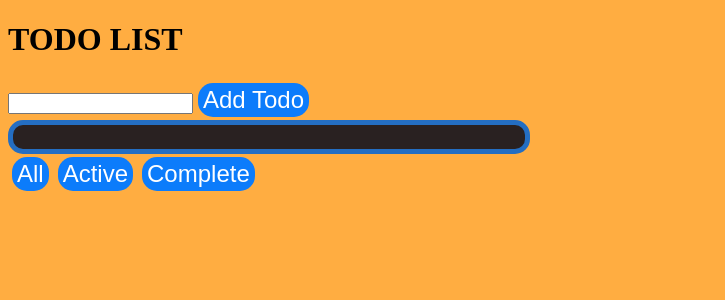
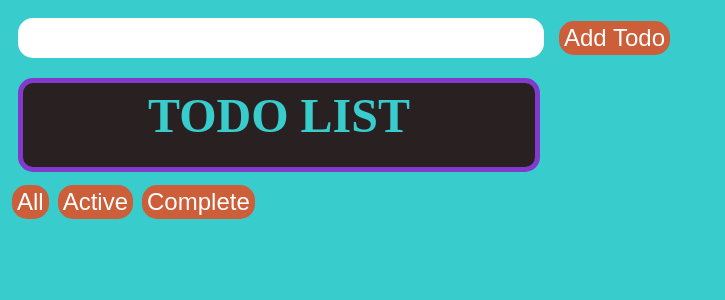
Before and after one commit to WDanielH/project3-mk2, a React (Create React App) app: page / in a window 1280 px wide. Shown: the top 300 px of the page, without its empty margins (0-725 px from the left). Built offline with nearby package versions, Linux system fonts and the light colour scheme.

Commit message:
css styling

```diff
--- a/src/components/App.js
+++ b/src/components/App.js
@@ -7,7 +7,7 @@ import "./Todo.css";
 
 const App = () => (
     <div classname="todo-container">
-      <h1>TODO LIST</h1>
+
     <AddTodo />
     <TodoList />
     <Footer />
--- a/src/components/todo.css
+++ b/src/components/todo.css
@@ -2,30 +2,39 @@
 
 
  body {
-    background: rgb(255, 173, 65);
+    background: #39CCCC;
   }
 
 
-  .header {
-
-    margin: 0.5em;
+  h1 {
+    color:#39CCCC;
+    margin: 0.1em;
     font-size: 2em;
     text-align: center;
   }
+input{
+    font-size: 1.5em;
+    width: 40vw;
+    outline: none;
+    border: 5px solid white;
+    border-radius: 15px;
+    margin: 10px;
+}
+  .tasks {
 
-  .tasks {
     font-size: 1.5em;
     width: 40vw;
     background: rgb(41, 33, 33);
-    border: 5px solid rgb(36,110,194);
-    color: white;
+    border: 5px solid  #8239cc;
+    color: #cca739;
     border-radius: 15px;
+    margin: 10px;
 
   }
 
   button{
     font-size: 1.5em;
-    background: rgb(12, 124, 251);
+    background: #cc5e39;
     border-radius: 15px;
     margin: 3px 5px;
     padding: 3px 5px;
--- a/src/containers/AddTodo.js
+++ b/src/containers/AddTodo.js
@@ -13,7 +13,7 @@ const AddTodo = ({ dispatch }) => {
   };
   return (
     <React.Fragment>
-      <div classname="task button">
+      <div>
       <input type="text" ref={node => (input = node)} />
       <button type="submit" onClick={onClick}>
         Add Todo
--- a/src/containers/TodoList.js
+++ b/src/containers/TodoList.js
@@ -10,6 +10,7 @@ const TodoList = ({ todos, toggleTodo }) => {
     <div classname="todo-container">
 
     <div className="tasks">
+    <h1>TODO LIST</h1>
     <ul>
       {todos != null &&
         todos.map(todo => (
```
